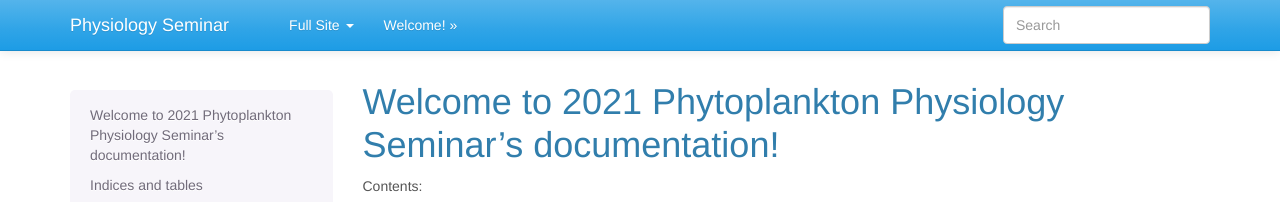
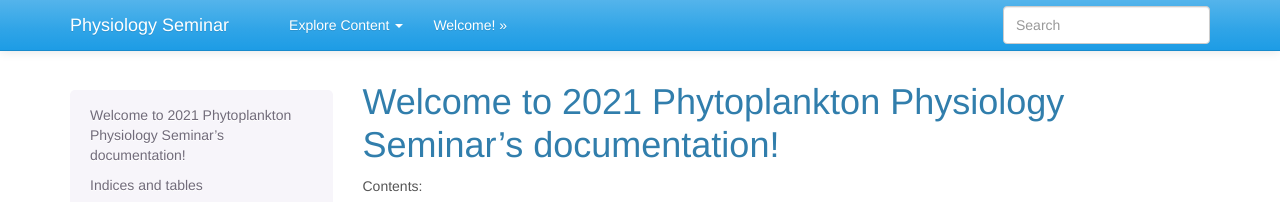
Before and after one commit to akrinos/2021-phyto-phys, a Sphinx documentation site: the page built from docs/index.rst, in a window 1280 px wide. Shown: the top 202 px of the page. Built offline with Sphinx 7.4.7, drawn with Linux system fonts in a browser that asks for light colours.

```diff
--- a/docs/conf.py
+++ b/docs/conf.py
@@ -47,13 +47,12 @@
 # a list of builtin themes.
 html_theme = 'bootstrap'
 html_theme_path = sphinx_bootstrap_theme.get_html_theme_path()
-html_logo = "alexander_lab.jpeg"
 html_theme_options = {
     # Navigation bar title. (Default: ``project`` value)
     'navbar_title': "Physiology Seminar",
 
     # Tab name for entire site. (Default: "Site")
-    'navbar_site_name': "Full Site",
+    'navbar_site_name': "Explore Content",
 
     # A list of tuples containing pages or urls to link to.
     # Valid tuples should be in the following forms:
```
Also changed, not shown: 5 other files.
